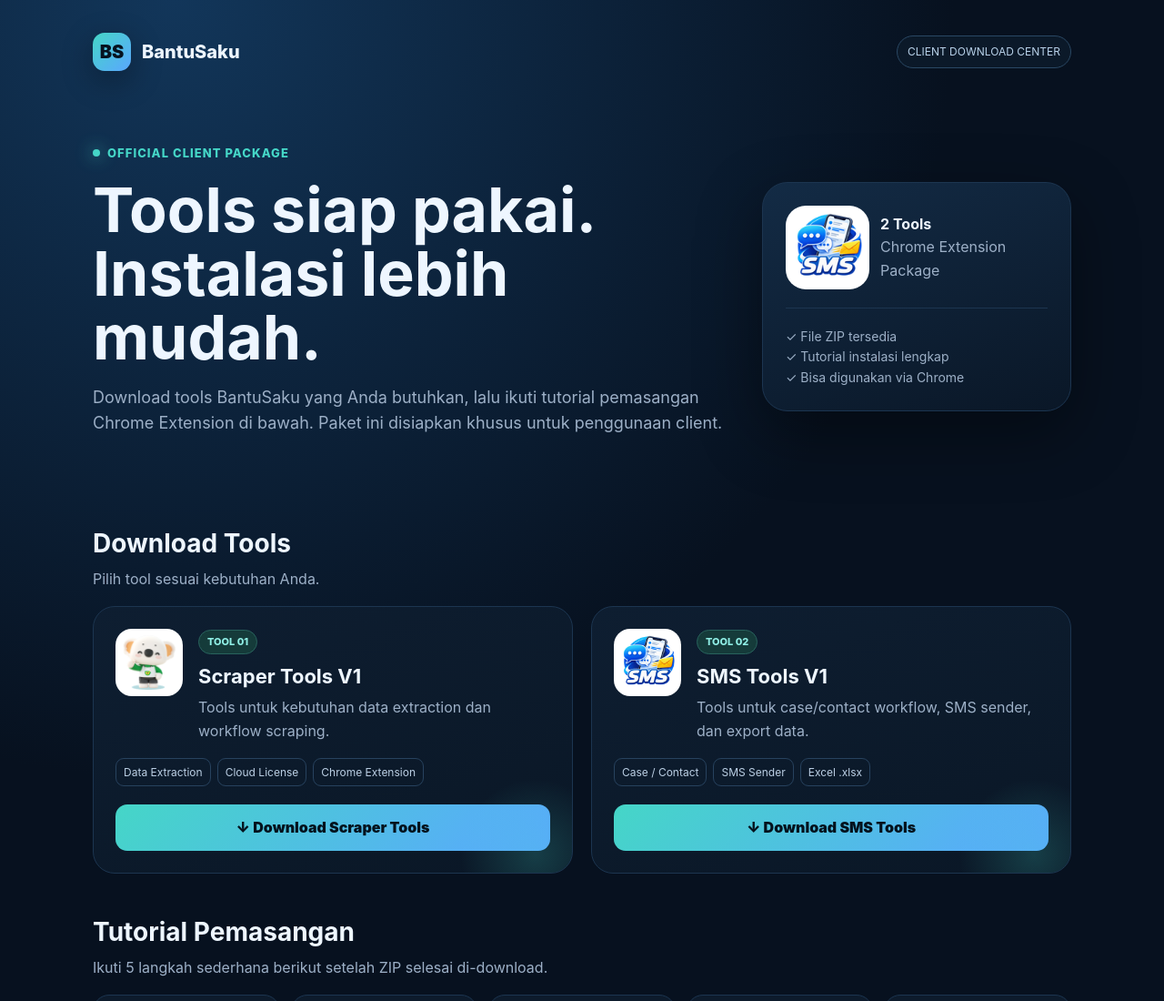
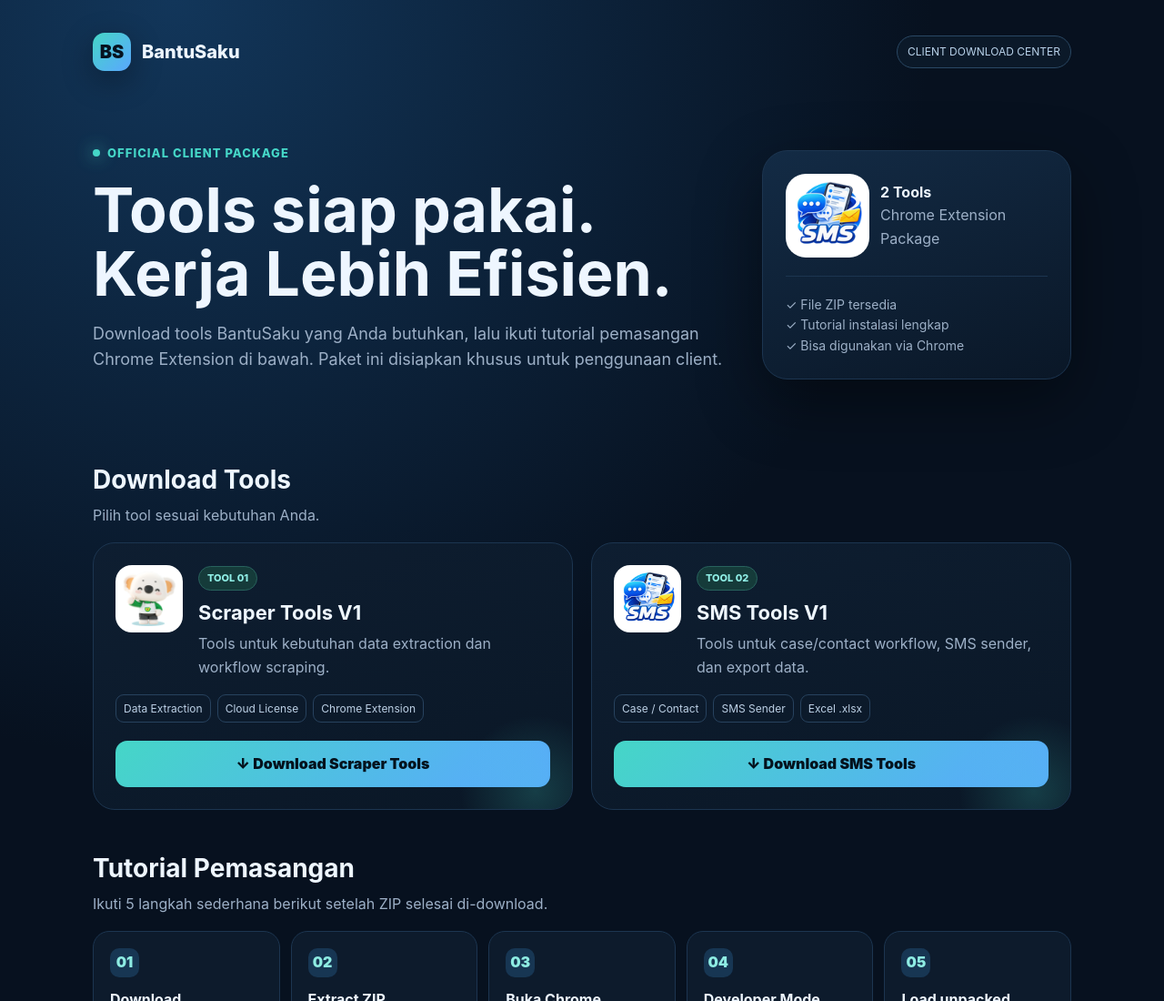
Before and after one commit to VQBDM-TOOLS/ScrapeTools, a plain HTML site: page index.html in a window 1280 px wide. Shown: the top 1100 px of the page at 91% size. Drawn offline with Linux system fonts and the light colour scheme.

Commit message:
Add files via upload

```diff
--- a/index.html
+++ b/index.html
@@ -8,7 +8,7 @@
 </style></head>
 <body><div class="wrap">
 <header class="nav"><div class="brand"><div class="brand-mark">BS</div><span>BantuSaku</span></div><span class="pill">CLIENT DOWNLOAD CENTER</span></header>
-<section class="hero"><div><div class="eyebrow"><span class="dot"></span> Official Client Package</div><h1>Tools siap pakai.<br>Instalasi lebih mudah.</h1><p>Download tools BantuSaku yang Anda butuhkan, lalu ikuti tutorial pemasangan Chrome Extension di bawah. Paket ini disiapkan khusus untuk penggunaan client.</p></div><div class="hero-card"><div class="mini"><img src="assets/sms/logo96.png" alt="BantuSaku"><div><strong>2 Tools</strong><br><span style="color:var(--muted)">Chrome Extension Package</span></div></div><hr style="border:0;border-top:1px solid var(--line);margin:20px 0"><div style="color:var(--muted);font-size:14px">✓ File ZIP tersedia<br>✓ Tutorial instalasi lengkap<br>✓ Bisa digunakan via Chrome</div></div></section>
+<section class="hero"><div><div class="eyebrow"><span class="dot"></span> Official Client Package</div><h1>Tools siap pakai.<br>Kerja Lebih Efisien.</h1><p>Download tools BantuSaku yang Anda butuhkan, lalu ikuti tutorial pemasangan Chrome Extension di bawah. Paket ini disiapkan khusus untuk penggunaan client.</p></div><div class="hero-card"><div class="mini"><img src="assets/sms/logo96.png" alt="BantuSaku"><div><strong>2 Tools</strong><br><span style="color:var(--muted)">Chrome Extension Package</span></div></div><hr style="border:0;border-top:1px solid var(--line);margin:20px 0"><div style="color:var(--muted);font-size:14px">✓ File ZIP tersedia<br>✓ Tutorial instalasi lengkap<br>✓ Bisa digunakan via Chrome</div></div></section>
 <section><div class="section-title"><h2>Download Tools</h2><p>Pilih tool sesuai kebutuhan Anda.</p></div><div class="grid">
 <article class="card"><div class="product"><img class="icon" src="assets/scraper/icon128.png" alt="Scraper Tools"><div><span class="tag">TOOL 01</span><h3>Scraper Tools V1</h3><p>Tools untuk kebutuhan data extraction dan workflow scraping.</p></div></div><div class="features"><span>Data Extraction</span><span>Cloud License</span><span>Chrome Extension</span></div><a class="btn" href="downloads/BantuSaku_Scraper_Tools_V1.zip" download>↓ Download Scraper Tools</a></article>
 <article class="card"><div class="product"><img class="icon" src="assets/sms/logo96.png" alt="SMS Tools"><div><span class="tag">TOOL 02</span><h3>SMS Tools V1</h3><p>Tools untuk case/contact workflow, SMS sender, dan export data.</p></div></div><div class="features"><span>Case / Contact</span><span>SMS Sender</span><span>Excel .xlsx</span></div><a class="btn" href="downloads/BantuSaku_SMS_Tools_V1.zip" download>↓ Download SMS Tools</a></article>
```
